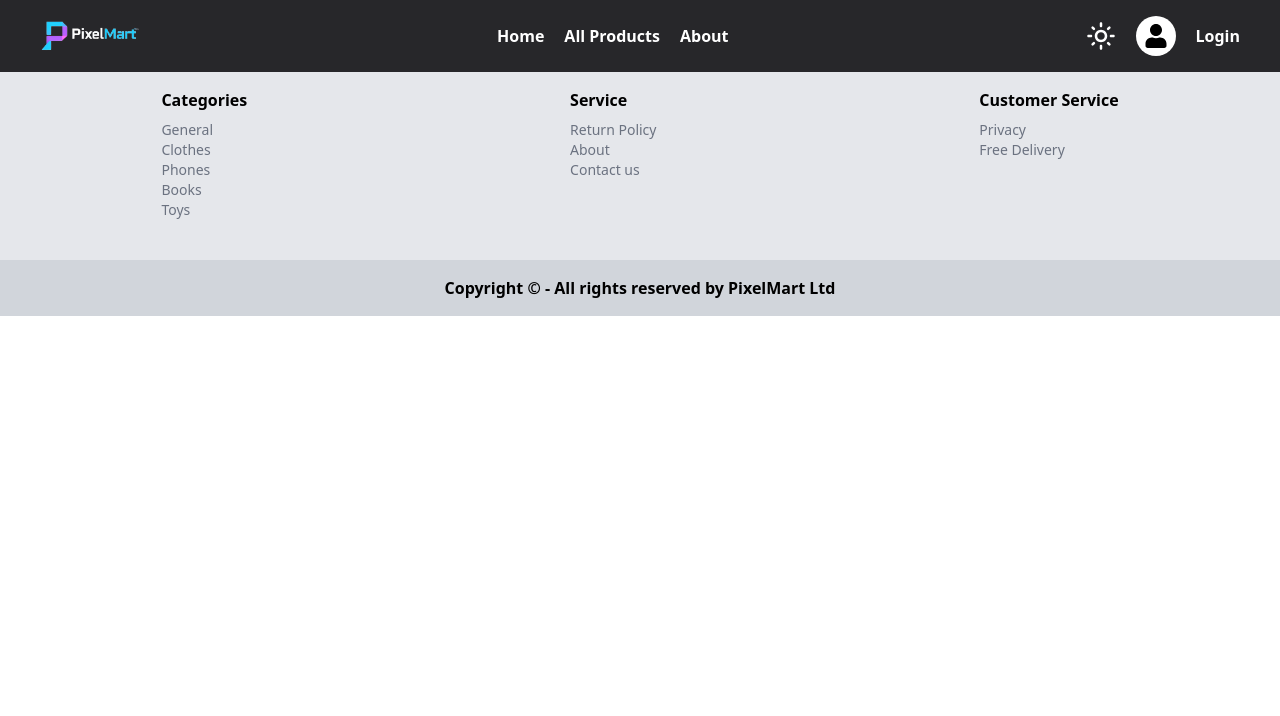
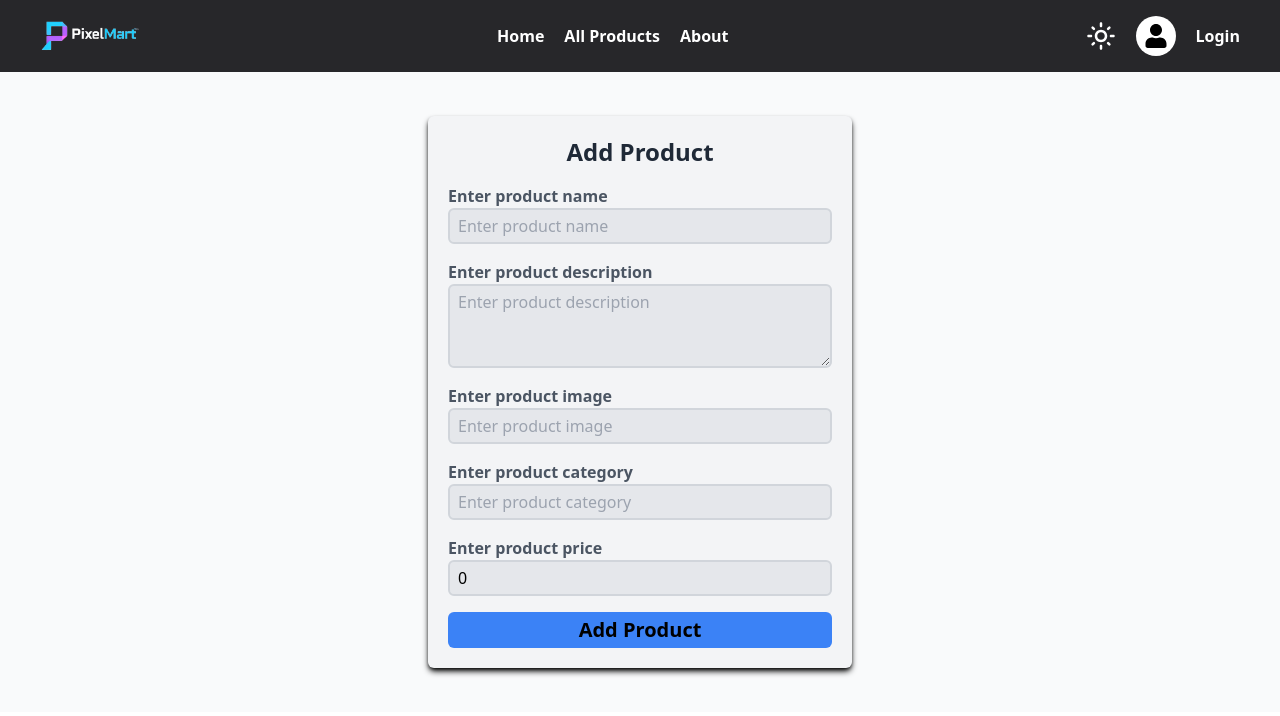
Before and after one commit to Anujpal05/Digital-store, a React (Vite) app in the folder client/: page /add-product in a window 1280 px wide. Shown: the top 716 px of the page. Built offline with nearby package versions, Linux system fonts and the light colour scheme.

Commit message:
Creating add new product page

```diff
--- a/client/src/App.jsx
+++ b/client/src/App.jsx
@@ -13,6 +13,8 @@ import PlaceOrder from './Pages/PlaceOrder.jsx';
 import Order from './Pages/Order.jsx';
 import OrderDetails from './Pages/OrderDetails.jsx';
 import Footer from './Components/Footer.jsx';
+import Dashboard from './Pages/Dashboard.jsx';
+import AddProduct from './Pages/AddProduct.jsx';
 
 
 function App() {
@@ -34,6 +36,8 @@ function App() {
         <Route path='/place-order-from-cart' element={<PlaceOrder />} />
         <Route path='/myorder' element={<Order />} />
         <Route path='/order-details/:orderid' element={<OrderDetails />} />
+        <Route path='/admin-dashboard' element={<Dashboard />} />
+        <Route path='/add-product' element={<AddProduct />} />
       </Routes>
       <Footer />
     </div>
--- a/client/src/Components/Navbar.jsx
+++ b/client/src/Components/Navbar.jsx
@@ -13,10 +13,13 @@ import { RxCross2 } from "react-icons/rx";
 
 function Navbar() {
 
+    const [isOpen, setisOpen] = useState(false);
     const isLogin = useSelector(state => state.auth.isLogin);
+    const userRole = useSelector(state => state.auth.role);
     const dispatch = useDispatch();
     const navigate = useNavigate();
-    const [isOpen, setisOpen] = useState(false);
+
+    //Logout
     const handleLogOut = () => {
         setisOpen(!isOpen);
         dispatch(authActions.logout());
@@ -29,6 +32,7 @@ function Navbar() {
         toast.success('Coming soon...')
     }
 
+    //Handle visibility of navbar for small device
     const isToggle = () => {
         setisOpen(!isOpen);
     }
@@ -43,6 +47,7 @@ function Navbar() {
                         <Link to={'/all-product'} className=" cursor-pointer">All Products</Link>
                         <h1 className=" cursor-pointer" onClick={handleData}>About</h1>
                         {isLogin && <Link to={'/myorder'} className=' cursor-pointer' >Order</Link>}
+                        {userRole === 'admin' && <Link to={'/admin-dashboard'}>Admin</Link>}
                     </div>
                     <div className=' flex lg:gap-5 md:gap-3 gap-3'>
                         <div className=' text-3xl flex justify-center items-center' onClick={handleData}><MdOutlineLightMode /></div>
@@ -54,7 +59,8 @@ function Navbar() {
                     </div>
                 </div>
             </div>
-            <div className=' py-6'></div>
+            <div className='py-7 lg:py-9'></div>
+            {/* For Responsive Navbar in small device */}
             <div className={`bg-zinc-900  h-screen z-30 w-[70%] min-[375px]:w-[50%] fixed top-14  right-0 transform transition-transform duration-500 ease-in-out ${isOpen ? 'translate-x-0' : 'translate-x-full'}`}>
                 <button className=' outline-none text-2xl text-gray-50 p-3 cursor-pointer' onClick={isToggle}><RxCross2 /></button>
                 <div>
--- /dev/null
+++ b/client/src/Components/Sidebar.jsx
@@ -0,0 +1,15 @@
+import React from 'react';
+import { Link } from 'react-router-dom';
+
+function Sidebar() {
+    return (
+        <div className=' h-screen w-[50%] bg-gray-200 flex flex-col items-center gap-8 py-20 text-xl font-semibold text-gray-800' >
+            <Link to={'/add-product'} >Add Product</Link>
+            <p>Add Salesman</p>
+            <p>All Orders</p>
+            <p>All Users</p>
+        </div>
+    )
+}
+
+export default Sidebar
--- /dev/null
+++ b/client/src/Pages/AddProduct.jsx
@@ -0,0 +1,61 @@
+import React, { useState } from 'react'
+import Category from './Category';
+import axios from 'axios';
+import toast from 'react-hot-toast';
+
+const AddProduct = () => {
+    const [product, setproduct] = useState({
+        title: "",
+        desc: "",
+        image: "",
+        category: "",
+        price: 0
+    })
+
+    const handleValue = (e) => {
+        const { name, value } = e.target;
+        setproduct({ ...product, [name]: value });
+    }
+
+    const addNewProduct = async (e) => {
+        try {
+            e.preventDefault();
+            const data = await axios.post(`${import.meta.env.VITE_SERVER_URL}/api/v1/product/addproduct`, product);
+            toast.success(data?.data?.message)
+        } catch (error) {
+            toast.error(error?.response?.data?.message);
+        }
+    }
+    return (
+        <div className=' min-h-screen'>
+            <div className=' bg-gray-50 flex justify-center items-center h-[80vh]'>
+                <form action="" className=' flex flex-col justify-center items-center h-fit w-fit p-5 rounded-md  gap-4 bg-gray-100  shadow-md shadow-black  ' onSubmit={addNewProduct}>
+                    <p className=' text-2xl text-center text-gray-800 font-semibold'>Add Product</p>
+                    <div className=' flex flex-col  '>
+                        <label className=' text-md font-semibold text-gray-600'>Enter product name</label>
+                        <input type="text" name='title' className=' outline-none bg-gray-200 p-1 px-2 rounded-md w-96 border-[2px] border-gray-300' placeholder='Enter product name' onChange={handleValue} value={product.title} required />
+                    </div>
+                    <div className=' flex flex-col '>
+                        <label className=' text-md font-semibold text-gray-600'>Enter product description</label>
+                        <textarea type="text" name="desc" rows={3} className=' outline-none bg-gray-200 p-1 px-2 rounded-md w-96 border-[2px] border-gray-300' placeholder='Enter product description' onChange={handleValue} value={product.desc} ></textarea>
+                    </div>
+                    <div className=' flex flex-col '>
+                        <label className=' text-md font-semibold text-gray-600'>Enter product image</label>
+                        <input type="text" name="image" className=' outline-none bg-gray-200 p-1 px-2 rounded-md w-96 border-[2px] border-gray-300' placeholder='Enter product image' onChange={handleValue} value={product.image} required />
+                    </div>
+                    <div className=' flex flex-col '>
+                        <label className=' text-md font-semibold text-gray-600'>Enter product category</label>
+                        <input type="text" name="category" className=' outline-none bg-gray-200 p-1 px-2 rounded-md w-96 border-[2px] border-gray-300' placeholder='Enter product category' onChange={handleValue} value={product.category} required />
+                    </div>
+                    <div className=' flex flex-col '>
+                        <label className=' text-md font-semibold text-gray-600'>Enter product price</label>
+                        <input type='number' name='price' className=' outline-none bg-gray-200 p-1 px-2 rounded-md w-96 border-[2px] border-gray-300' placeholder='Enter product price' onChange={handleValue} value={product.price} required />
+                    </div>
+                    <button type='submit' className=' px-2 py-1 bg-blue-500 w-full text-xl font-semibold text-center rounded-md'>Add Product</button>
+                </form>
+            </div>
+        </div>
+    )
+}
+
+export default AddProduct
--- /dev/null
+++ b/client/src/Pages/Dashboard.jsx
@@ -0,0 +1,17 @@
+import React from 'react'
+import Sidebar from '../Components/Sidebar'
+
+function Dashboard() {
+    return (
+        <div className=' min-h-screen w-screen flex'>
+            <div className=' w-[40%]'>
+                <Sidebar />
+            </div>
+            <div className=' w-[60%]'>
+
+            </div>
+        </div>
+    )
+}
+
+export default Dashboard
```
